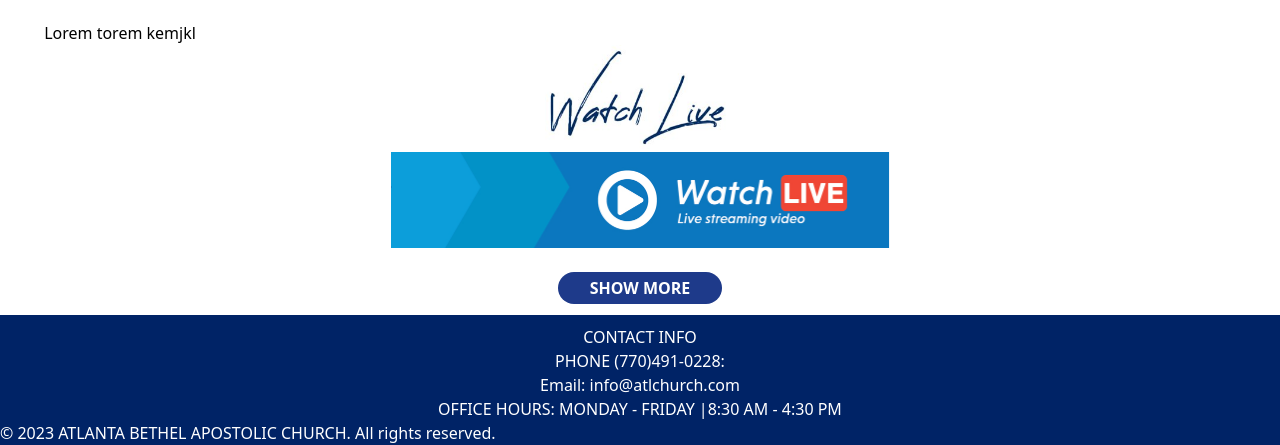
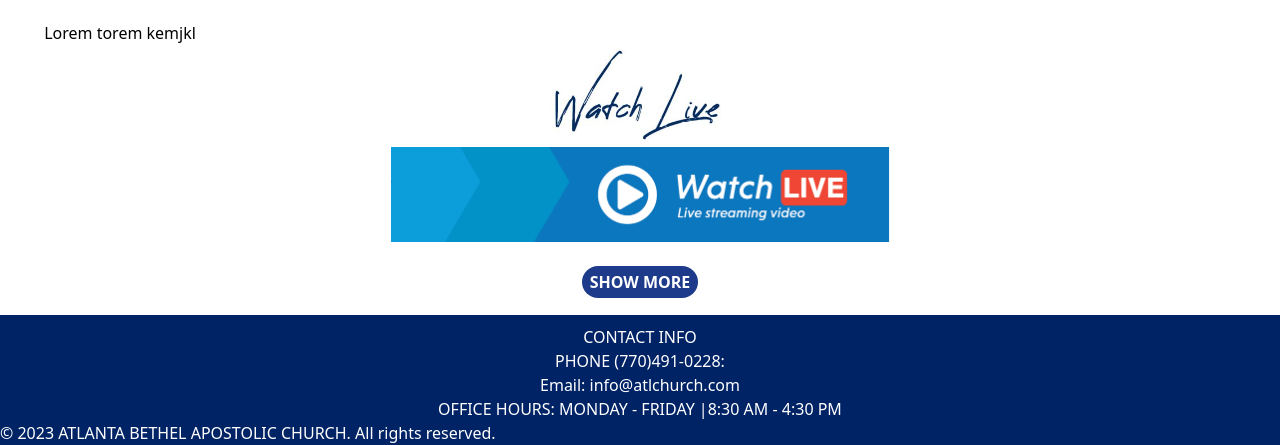
Before and after one commit to abacifm/Project-Website, a website: page WATCH.html in a window 1280 px wide. Shown: the part 930-1375 px from the top of the page. Drawn offline with nearby package versions, Linux system fonts and the light colour scheme.

Commit message:
Revert "small fix"
This reverts commit 649ed20ecc019141d293bd302ce390a9a5018f95.

```diff
--- a/WATCH.html
+++ b/WATCH.html
@@ -47,7 +47,7 @@
                 <span class="div"></span>
                 <span class="inline-block">
                     <img src="https://encrypted-tbn0.gstatic.com/images?q=tbn:ANd9GcQas1gXaXMbKv2gWINgj2Wo_ja6HX53lmM4sg&usqp=CAU" class="size-60 rounded-full object-cover ">
-                    <span class="div"></span>
+
                     <h1 class="text-center text-2xl">Media</h1>
                     <br/>
                     <h6 class="text-center whitespace-pre-wrap">Lorem torem kemjkl</h6>
@@ -84,18 +84,18 @@
 
     <div id="bottom-padding2">
         <div>
-            <center><img src="./images/Watch Live.png" height="190" width="190"></center>
+            <center><img src="./images/Watch Live.png" height="180" width="180"></center>
         </div>
         <div class="flex justify-center">
-            <p><a href="https://www.w3schools3.com">
-                <img src="./images/Pic.png" width="500"
-                    height="100">
-                </a></p>
+            <img src="./images/Pic.png" width="500"
+                    height="200">
+        </div>
 
-        </div>
         <span class="div"></span>
+
+
         <div class="text-center">
-            <button class="bg-blue-900 hover:bg-blue-700 text-white font-bold py-1 px-8 rounded-full">
+            <button class="bg-blue-900 hover:bg-blue-700 text-white font-bold py-1 px-2 rounded-full">
                 SHOW MORE
             </button>
         </div>
```
